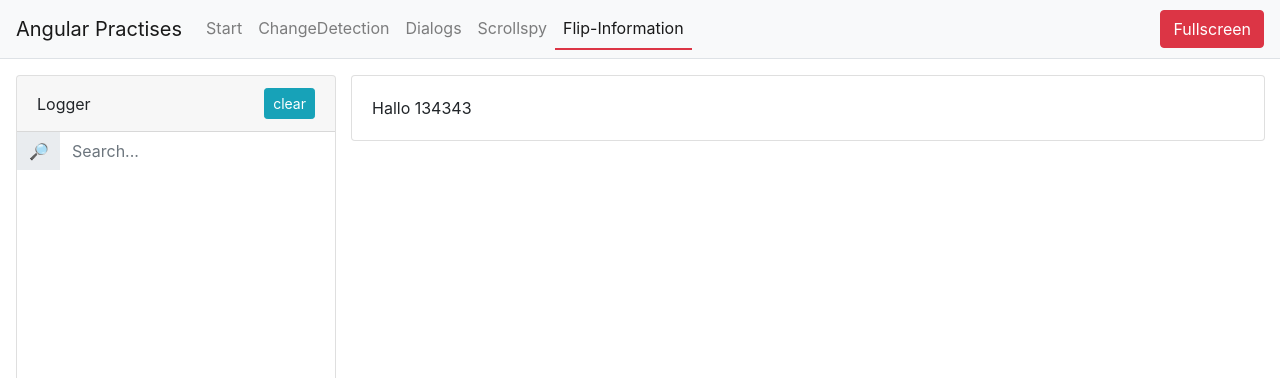
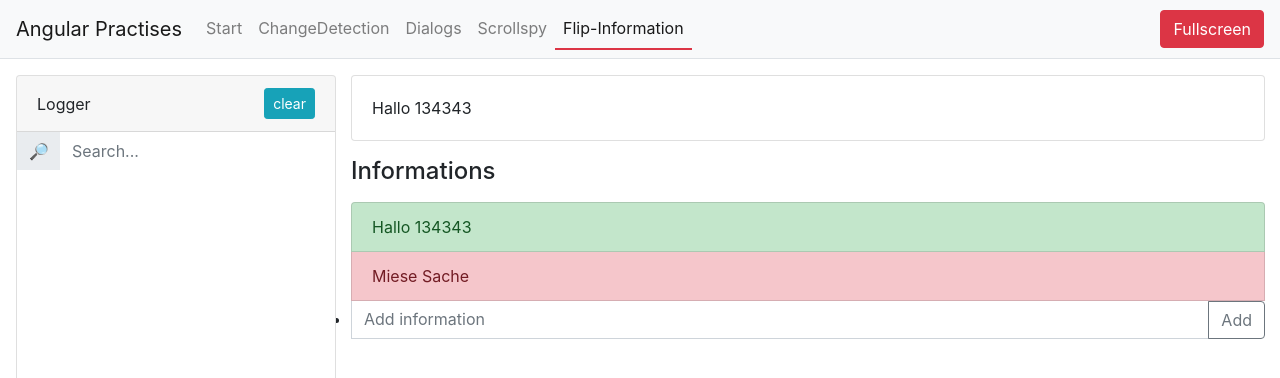
Before and after one commit to Disane87/angular-changedetection-practises, an Angular app: page /information-flip in a window 1280 px wide. Shown: the top 378 px of the page. Built offline with nearby package versions, Linux system fonts and the light colour scheme.

Commit message:
3 files modified

```diff
--- a/src/app/views/information-flip/information-flip.component.css
+++ b/src/app/views/information-flip/information-flip.component.css
@@ -4,6 +4,10 @@
 
 .flip-out {
 	animation: flip-out 0.45s cubic-bezier(0.550, 0.085, 0.680, 0.530) both;
+}
+
+.transition-all-ease-500ms {
+  transition: all ease 500ms;
 }
 
 @keyframes flip-in {
--- a/src/app/views/information-flip/information-flip.component.html
+++ b/src/app/views/information-flip/information-flip.component.html
@@ -1,7 +1,26 @@
-<div class="card">
-  <div class="card-body">
-    <ng-container *ngFor="let information of informations">
-      <div [class.d-none]="!information.visible" [class.flip-in]="information.visible" [class.flip-out]="!information.visible">{{ information.text }}</div>
-    </ng-container>
+<div class="card mb-3">
+	<div class="card-body">
+		<ng-container *ngFor="let information of informations">
+			<div [class.d-none]="!information.visible" [class.flip-in]="information.visible"
+				[class.flip-out]="!information.visible">{{ information.text }}</div>
+		</ng-container>
+	</div>
+</div>
+<h4>Informations</h4>
+<ul class="list-group mt-3">
+	<li class="list-group-item transition-all-ease-500ms" [class.list-group-item-success]="information.visible"
+		[class.list-group-item-danger]="!information.visible" *ngFor="let information of informations">
+		{{ information.text }}</li>
+
+	<li>
+
+		<div class="input-group mb-3 border-0">
+
+			<input type="text" class="form-control rounded-0 border-top-0" placeholder="Add information" aria-label="Username" [(ngModel)]="addedInformation"  aria-describedby="basic-addon1">
+        <div class="input-group-append">
+    <button class="btn btn-outline-secondary" (click)="addInformation(addedInformation)" type="button">Add</button>
   </div>
 </div>
+
+	</li>
+</ul>
--- a/src/app/views/information-flip/information-flip.component.ts
+++ b/src/app/views/information-flip/information-flip.component.ts
@@ -16,6 +16,7 @@
   }];
 
   private infoInterval: Subscription;
+  public addedInformation: string;
 
   constructor(private cd: ChangeDetectorRef) { }
 
@@ -42,6 +43,11 @@
     this.infoInterval.unsubscribe();
   }
 
+  addInformation(text: string){
+    this.informations.push({ text: text, visible: false});
+    this.addedInformation = null;
+  }
+
 }
 
 export interface Information {
```
